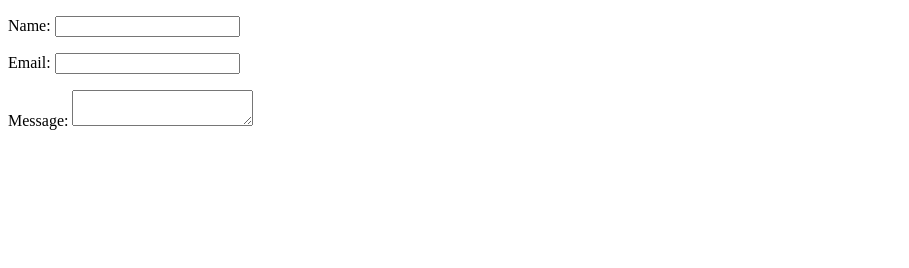
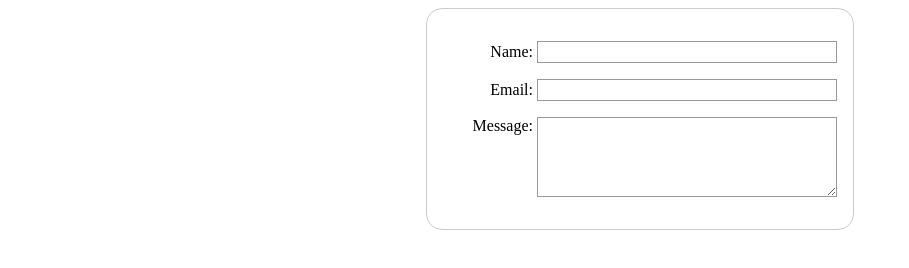
Before and after one commit to EliteCoder75/form, a plain HTML site: page index.html in a window 1280 px wide. Shown: the whole page, without its empty margins (0-909 px from the left). Drawn offline with Linux system fonts and the light colour scheme.

Commit message:
adding style

```diff
--- a/index.html
+++ b/index.html
@@ -3,6 +3,7 @@
 <head>
     <meta charset="UTF-8">
     <meta name="viewport" content="width=device-width, initial-scale=1.0">
+    <link rel="stylesheet" href="style.css">
     <title>Document</title>
 </head>
 <body>
--- a/style.css
+++ b/style.css
@@ -0,0 +1,61 @@
+body {
+    /* Center the form on the page */
+    text-align: center;
+  }
+
+  form {
+    display: inline-block;
+    /* Form outline */
+    padding: 1em;
+    border: 1px solid #ccc;
+    border-radius: 1em;
+  }
+
+  p + p {
+    margin-top: 1em;
+  }
+
+  label {
+    /* Uniform size & alignment */
+    display: inline-block;
+    min-width: 90px;
+    text-align: right;
+  }
+
+  input,
+  textarea {
+    /* To make sure that all text fields have the same font settings
+       By default, text areas have a monospace font */
+    font: 1em sans-serif;
+    /* Uniform text field size */
+    width: 300px;
+    box-sizing: border-box;
+    /* Match form field borders */
+    border: 1px solid #999;
+  }
+
+  input:focus,
+  textarea:focus {
+    /* Set the outline width and style */
+    outline-style: solid;
+    /* To give a little highlight on active elements */
+    outline-color: #000;
+  }
+
+  textarea {
+    /* Align multiline text fields with their labels */
+    vertical-align: top;
+    /* Provide space to type some text */
+    height: 5em;
+  }
+
+  .button {
+    /* Align buttons with the text fields */
+    padding-left: 90px; /* same size as the label elements */
+  }
+
+  button {
+    /* This extra margin represent roughly the same space as the space
+       between the labels and their text fields */
+    margin-left: 0.5em;
+  }
```
